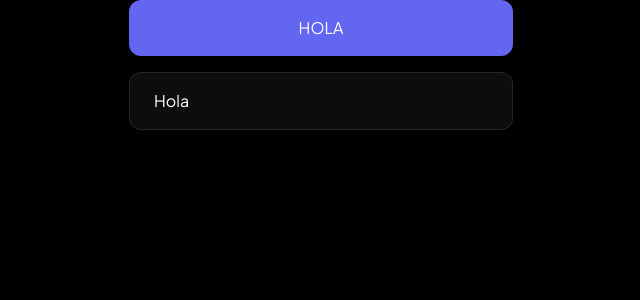
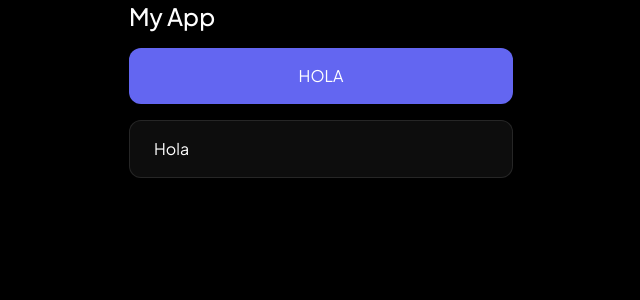
Before and after one commit to martiserra99/formity-template, a Next.js app: page / in a window 1280 px wide. Shown: the top 300 px of the page, without its empty margins (319-959 px from the left). Built offline with nearby package versions, Linux system fonts and the light colour scheme; a web font is replaced by a local one.

Commit message:
Created heading

```diff
--- a/src/app/page.tsx
+++ b/src/app/page.tsx
@@ -1,5 +1,6 @@
 "use client";
 
+import Heading from "@/components/heading";
 import Button from "@/components/button";
 import TextField from "@/components/text-field";
 
@@ -7,6 +8,7 @@ export default function Home() {
   return (
     <div className="flex h-full flex-col items-center justify-center gap-2">
       <div className="w-96 space-y-4">
+        <Heading>My App</Heading>
         <Button>HOLA</Button>
         <TextField value="Hola" onChange={(value) => console.log(value)} />
       </div>
--- /dev/null
+++ b/src/components/heading.tsx
@@ -0,0 +1,14 @@
+import clsx from "clsx";
+
+interface HeadingProps {
+  children: React.ReactNode;
+  className?: string;
+}
+
+export default function Heading({ children, className }: HeadingProps) {
+  return (
+    <h1 className={clsx("text-2xl font-medium text-white", className)}>
+      {children}
+    </h1>
+  );
+}
--- a/tailwind.config.ts
+++ b/tailwind.config.ts
@@ -10,7 +10,10 @@ const config: Config = {
   theme: {
     extend: {
       fontFamily: {
-        sans: ["Plus Jakarta Sans", ...defaultTheme.fontFamily.sans],
+        sans: [
+          "var(--font-plus-jakarta-sans)",
+          ...defaultTheme.fontFamily.sans,
+        ],
       },
     },
   },
```
